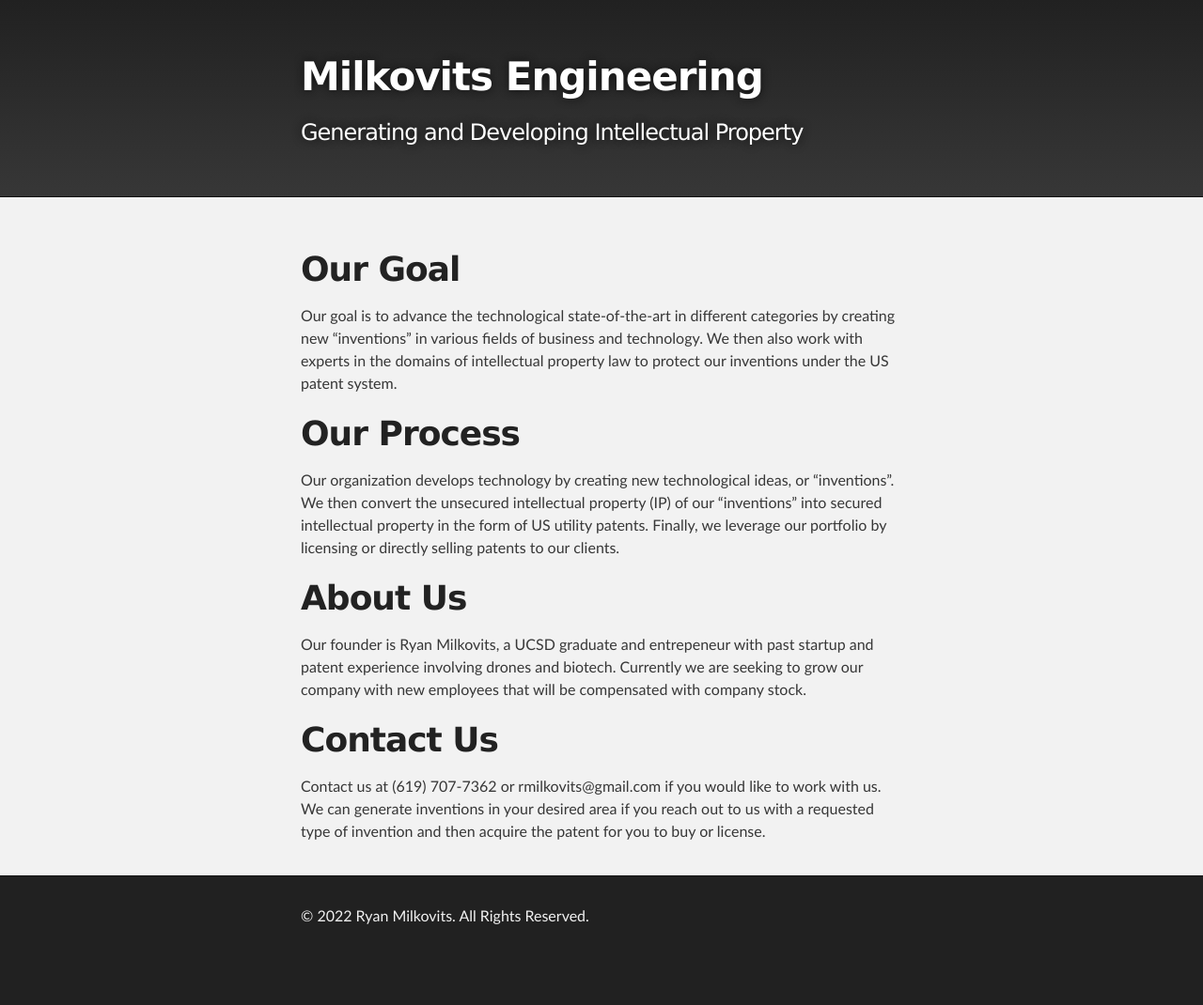
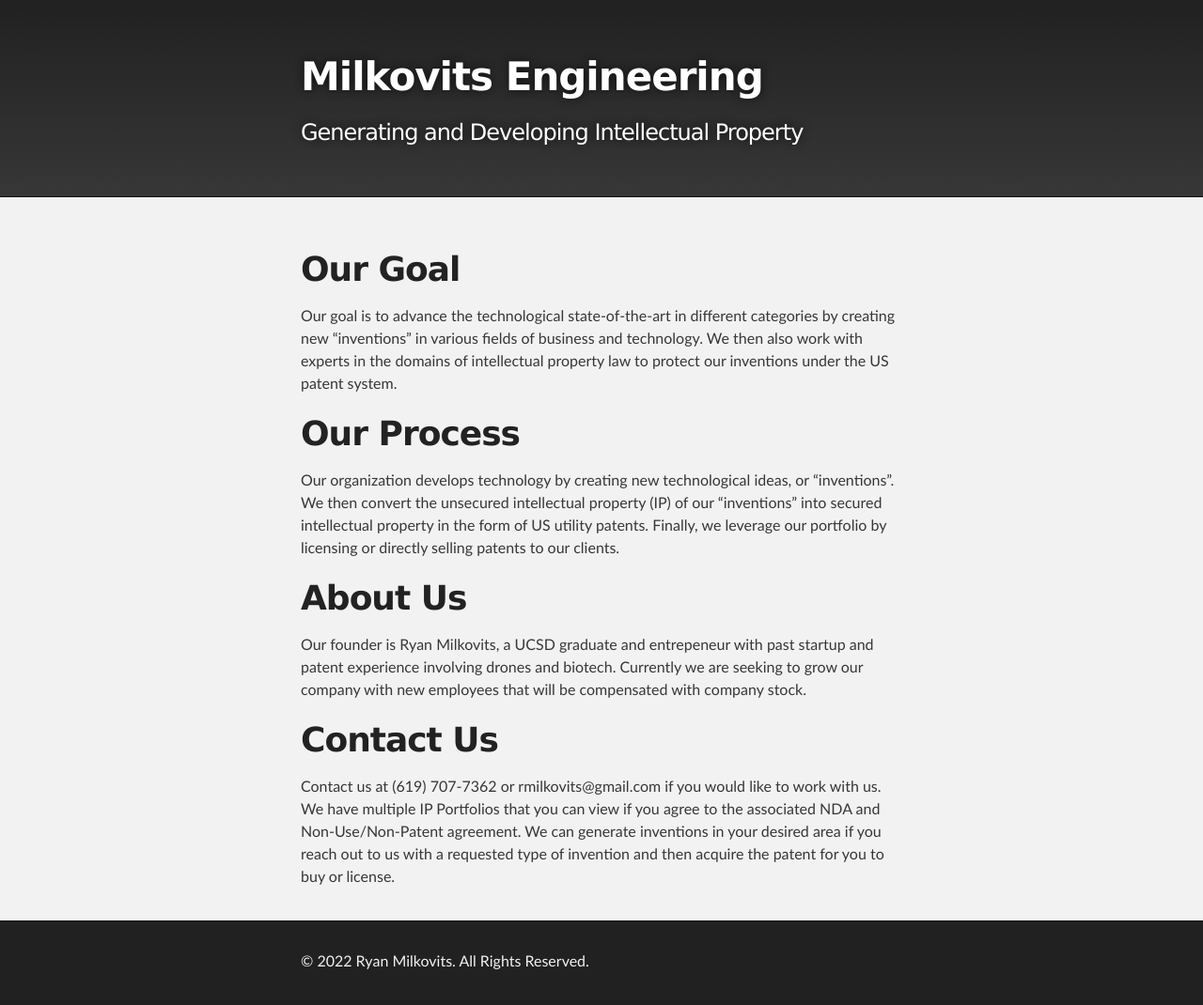
Before and after one commit to rmilkovits/milkovitsengineering, a Jekyll site: the page built from index.md, in a window 1280 px wide. Shown: the whole page at 94% size. Built offline with Jekyll 4.4.1, drawn with Linux system fonts in a browser that asks for light colours; our own code applies the rules of GitHub Pages for plain Markdown files; before the commit the page ends 1022 px from its top, so only the background shows below that.

Commit message:
updated contact with IP portfolio info

```diff
--- a/index.md
+++ b/index.md
@@ -16,4 +16,4 @@ Our founder is Ryan Milkovits, a UCSD graduate and entrepeneur with past startup
 
 # Contact Us
 
-Contact us at (619) 707-7362 or rmilkovits@gmail.com if you would like to work with us. We can generate inventions in your desired area if you reach out to us with a requested type of invention and then acquire the patent for you to buy or license.
+Contact us at (619) 707-7362 or rmilkovits@gmail.com if you would like to work with us. We have multiple IP Portfolios that you can view if you agree to the associated NDA and Non-Use/Non-Patent agreement. We can generate inventions in your desired area if you reach out to us with a requested type of invention and then acquire the patent for you to buy or license.
```
